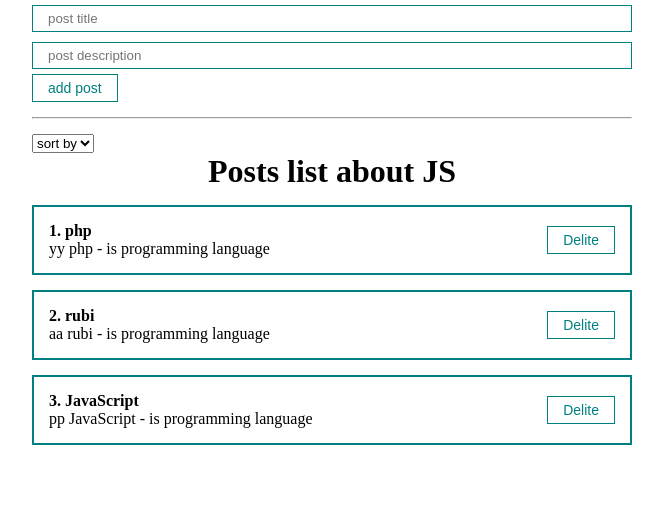
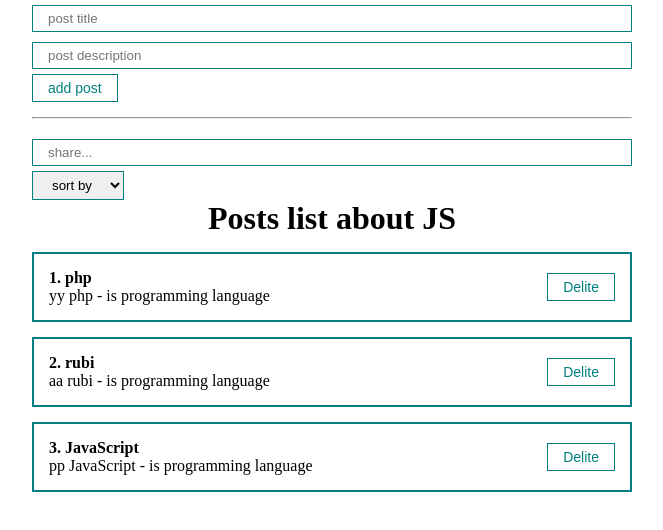
Before and after one commit to IsaAgverdiev/react-fund, a React (Create React App) app: page / in a window 1280 px wide. Shown: the top 530 px of the page, without its empty margins (308-971 px from the left). Built offline with nearby package versions, Linux system fonts and the light colour scheme; the HTML template or start-up script is replaced by a standard one.

Commit message:
feat: add search

```diff
--- a/src/App.js
+++ b/src/App.js
@@ -1,9 +1,6 @@
-import React, { useRef, useState } from 'react';
-import ClassCounter from './components/ClassCounter';
-import Counter from './components/Counter';
+import React, { useMemo, useState } from 'react';
 import PostForm from './components/PostForm';
 import PostList from './components/PostList';
-import MyButton from './components/UI/button/MyButton';
 import MyInput from './components/UI/input/MyInput';
 import MySelect from './components/UI/input/select/MySelect';
 
@@ -17,6 +14,19 @@ function App() {
   ]);
 
   const [selectedSort, setSelectedSort] = useState('');
+  const [searchQuery, setSearchQuery] = useState('');
+
+  const sortedPosts = useMemo(() => {
+    console.log('отработала функция сортед постс');
+    if (selectedSort) {
+      return [...posts].sort((a, b) => a[selectedSort].localeCompare(b[selectedSort]));
+    }
+    return posts;
+  }, [selectedSort, posts]);
+
+  const sortedAndSearchPosts = useMemo(() => {
+    return sortedPosts.filter((post) => post.title.toLowerCase().includes(searchQuery));
+  }, [searchQuery, sortedPosts]);
 
   const createPost = (newPost) => {
     setPosts([...posts, newPost]);
@@ -28,13 +38,19 @@ function App() {
 
   const sortPosts = (sort) => {
     setSelectedSort(sort);
-    setPosts([...posts].sort((a, b) => a[sort].localeCompare(b[sort])));
   };
 
   return (
     <div className='App'>
       <PostForm create={createPost} />
       <hr style={{ margin: '15px 0' }} />
+
+      <MyInput
+        value={searchQuery}
+        onChange={(e) => setSearchQuery(e.target.value)}
+        placeholder={'share...'}
+      />
+
       <MySelect
         value={selectedSort}
         onChange={sortPosts}
@@ -45,8 +61,8 @@ function App() {
         ]}
       />
 
-      {posts.length ? (
-        <PostList remove={removePost} posts={posts} title='Posts list about JS' />
+      {sortedAndSearchPosts.length ? (
+        <PostList remove={removePost} posts={sortedAndSearchPosts} title='Posts list about JS' />
       ) : (
         <h1 style={{ textAlign: 'center' }}>Posts not found!</h1>
       )}
--- a/src/components/PostForm.jsx
+++ b/src/components/PostForm.jsx
@@ -15,7 +15,7 @@ const PostForm = ({create}) => {
   };
 
   return (
-     <from>
+     <form>
         {/* управляемый компонент */}
         <MyInput
           value={post.title}
@@ -30,7 +30,7 @@ const PostForm = ({create}) => {
           placeholder='post description'
         />
         <MyButton onClick={addNewPost}>add post</MyButton>
-      </from>
+      </form>
   )
 }
 
--- a/src/components/UI/button/MyButton.jsx
+++ b/src/components/UI/button/MyButton.jsx
@@ -1,5 +1,5 @@
 import React from 'react'
-import classes from './Mybutton.module.css';
+import classes from './MyButton.module.css';
 
 const MyButton = ({children, ...props}) => {
   return (
--- a/src/components/UI/input/select/MySelect.jsx
+++ b/src/components/UI/input/select/MySelect.jsx
@@ -1,8 +1,9 @@
 import React from 'react'
+import classes from './MySelect.module.css'
 
 const MySelect = ({options, defaultValue, value, onChange}) => {
   return (
-     <select value={value} onChange={ e => onChange(e.target.value)}>
+     <select value={value} onChange={ e => onChange(e.target.value)} className={classes.MySelect}>
        <option disabled value=''>{defaultValue}</option>
        {options.map(option =>
         <option key={option.value} value={option.value}>
--- /dev/null
+++ b/src/components/UI/input/select/MySelect.module.css
@@ -0,0 +1,4 @@
+.MySelect {
+  padding: 5px 15px;
+  border: 1px solid teal;
+}
```
